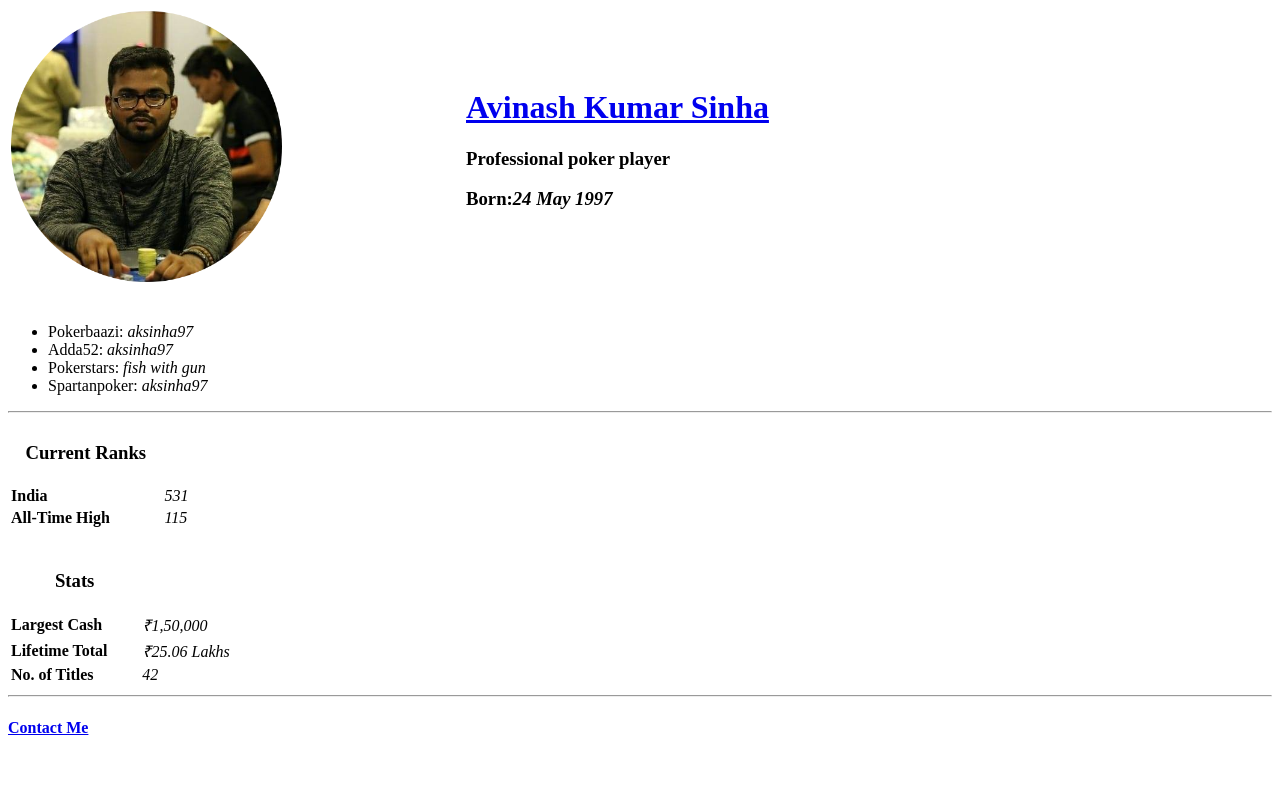
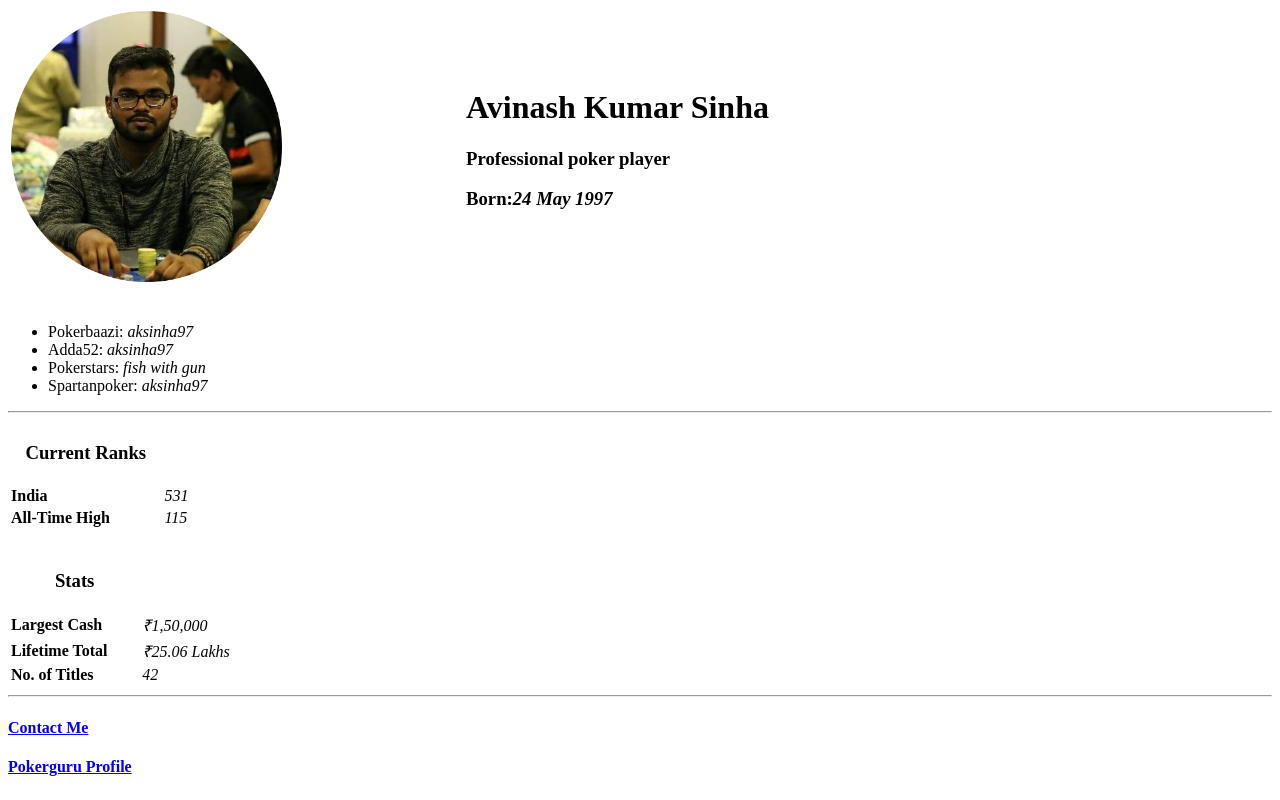
Before and after one commit to aksinha97/poker-player-database, a plain HTML site: page index.html in a window 1280 px wide. Drawn offline with Linux system fonts and the light colour scheme.

Commit message:
Update index.html

```diff
--- a/index.html
+++ b/index.html
@@ -9,10 +9,10 @@
 <body>
   <table>
     <tr>
-      <td><img src="avinash.png" alt="Poker Player" width="60%"></td>
-      <td><a href="https://pokerguru.in/members/avinash_kumar/dashboard/">
+      <td><a href="https://pokerguru.in/members/avinash_kumar/dashboard/"><img src="avinash.png" alt="Poker Player" width="60%"></td> </a>
+      <td>
         <h1>Avinash Kumar Sinha</h1>
-          </a>
+
         <h3>Professional poker player</h3>
         <h3>Born:<em>24 May 1997</em></h3>
       </td>
@@ -77,15 +77,9 @@
   <a href="contact.html">
     <h4>Contact Me</h4>
   </a>
-
-
-
-
-
-
-
-
+  <a href="https://pokerguru.in/members/avinash_kumar/dashboard/">
+    <h4>Pokerguru Profile</h4>
+  </a>
 
 </body>
-
 </html>
```
Lines whose indentation alone changed are shown as unchanged.
